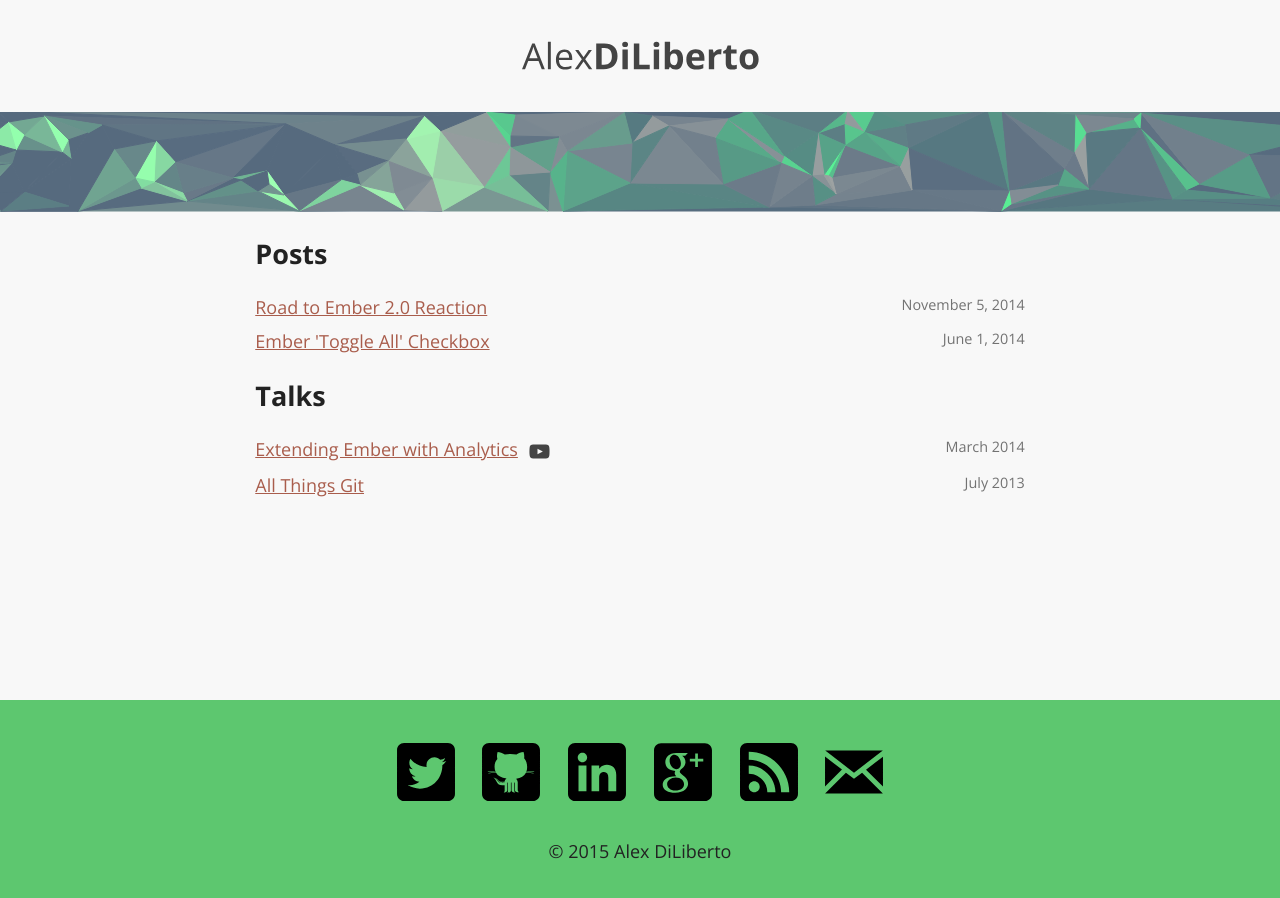
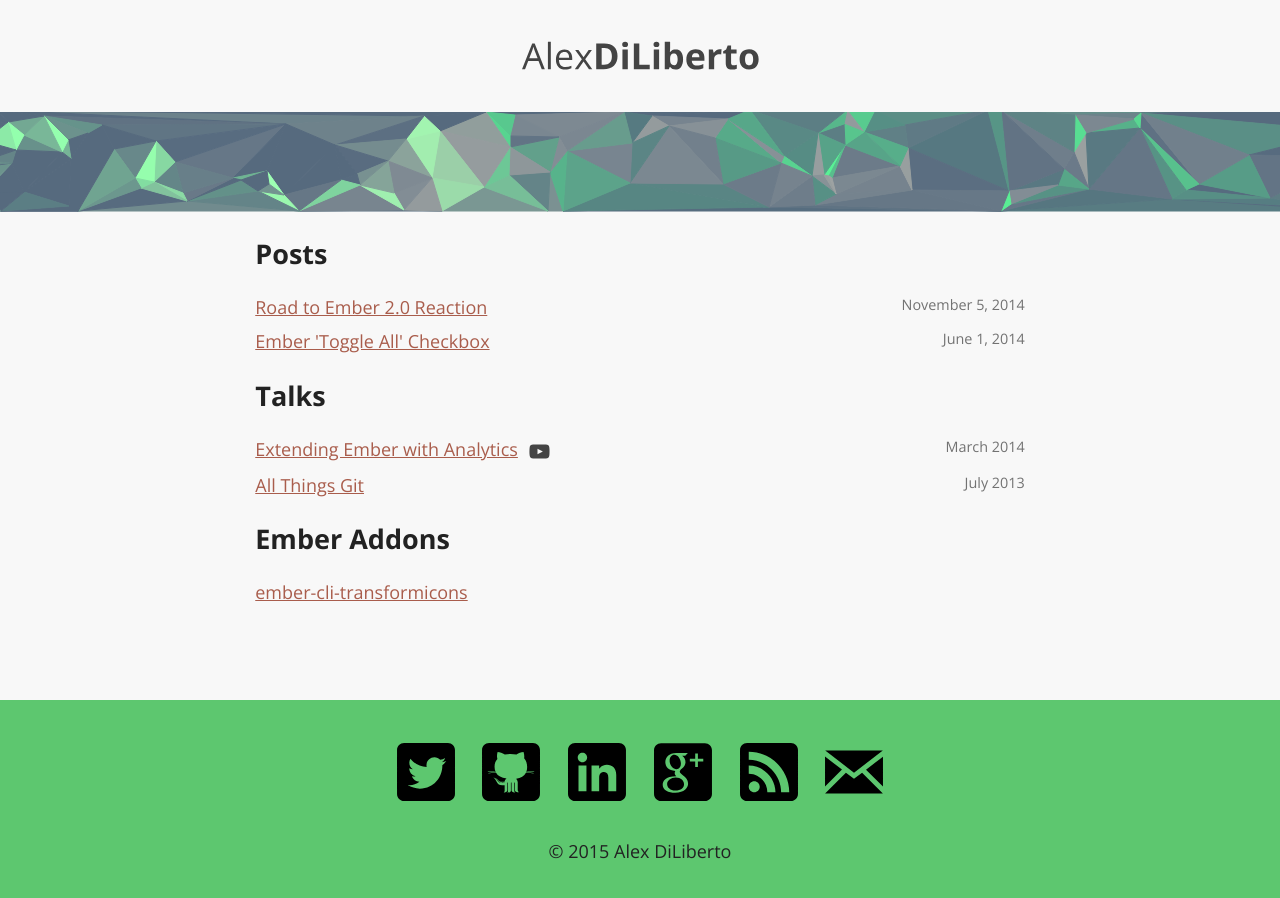
Before and after one commit to alexdiliberto/alexdiliberto.github.io, a Jekyll site: the page built from index.html, in a window 1280 px wide. Built offline with Jekyll 4.4.1, drawn with Linux system fonts in a browser that asks for light colours; nearby versions of some CDN libraries.

Commit message:
"Ember Addons" section

```diff
--- a/index.html
+++ b/index.html
@@ -26,3 +26,10 @@ layout: default
     <time datetime="2013-07"><small class="date">July 2013</small></time>
   </li>
 </ul>
+
+<h2>Ember Addons</h2>
+<ul class="ember-addons">
+  <li>
+    <a href="https://github.com/alexdiliberto/ember-cli-transformicons">ember-cli-transformicons</a>
+  </li>
+</ul>
```
